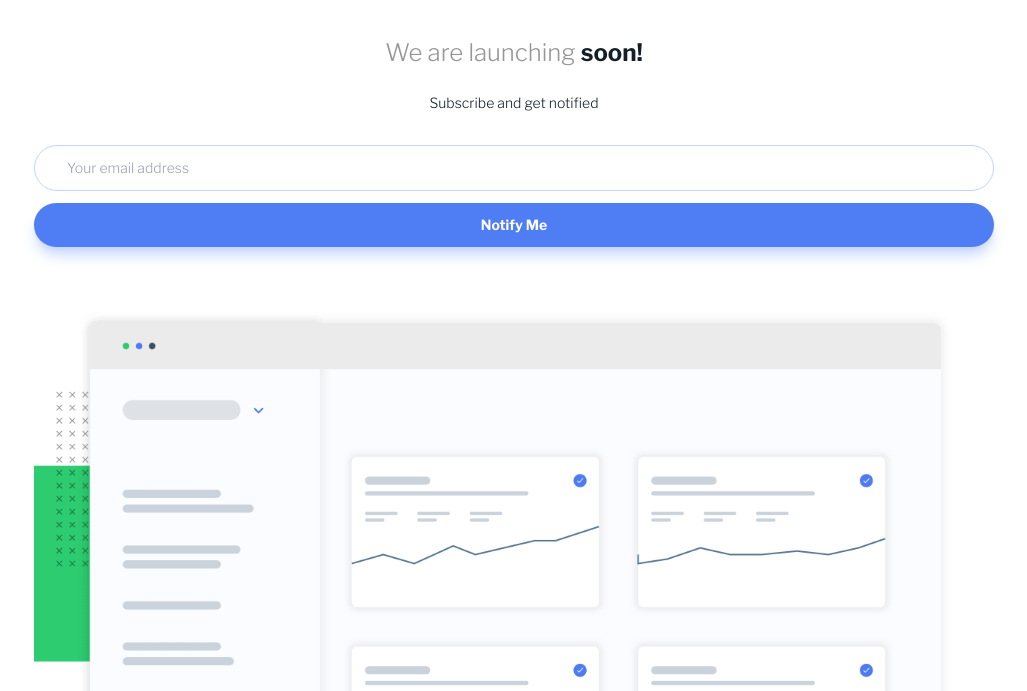
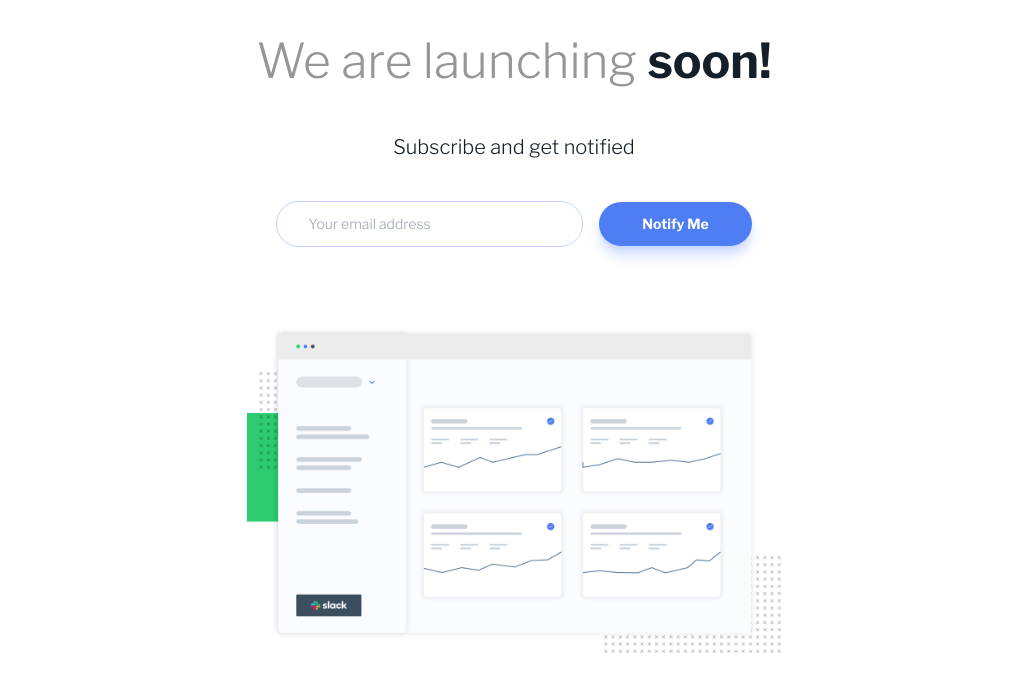
Before and after one commit to gusanchefullstack/prj-03-ping-single-column-coming-soon-page, a website built with Vite: page index.html in a window 1280 px wide. Shown: the part 109-800 px from the top of the page, without its empty margins (126-1153 px from the left). Built offline with nearby package versions, Linux system fonts and the light colour scheme.

Commit message:
📱  Add classes for desktop and tablet screens

```diff
--- a/index.html
+++ b/index.html
@@ -19,34 +19,41 @@
   <body>
     <div id="app" class="py-20 font-franklin text-xl">
       <img class="mx-auto" src="images/logo.svg" alt="logo" />
-      <h1 class="text-center text-2xl pt-10 pb-2 text-gray">
+      <h1 class="text-center text-2xl lg:text-5xl pt-10 pb-2 text-gray">
         We are launching <span class="font-bold text-VeryDarkBlue">soon!</span>
       </h1>
-      <p class="text-center my-4 text-sm text-VeryDarkBlue">
+      <p class="text-center my-4 lg:my-10 text-sm lg:text-xl text-VeryDarkBlue">
         Subscribe and get notified
       </p>
-      <div>
+      <div
+        class="lg:flex lg:flex-nowrap lg:justify-center lg:items-center lg:space-x-4 lg:relative lg:px-64"
+      >
         <input
-          class="block border-paleBlue mx-auto w-9/12 rounded-full py-3 border text-sm px-8 mt-8 outline-none"
+          class="block border-paleBlue mx-auto lg:mx-0 w-9/12 md:w-5/12 rounded-full py-3  border text-sm px-8 mt-8 lg:mt-0 outline-none lg:basis-2/5"
           type="email"
           name="email"
           id="email"
           placeholder="Your email address"
         />
-        <span id="email-missing" class="hidden mx-auto italic text-xs text-center text-lightRed mt-2 mb-6"
+        <span
+          id="email-missing"
+          class="hidden mx-auto italic text-xs text-center text-lightRed mt-2 mb-6 lg:absolute lg:left-[430px] lg:top-12"
           >Whoops! It looks like you forgot to add your email</span
         >
-        <span id="email-invalid" class="hidden mx-auto italic text-xs text-center text-lightRed mt-2 mb-6"
+        <span
+          id="email-invalid"
+          class="hidden mx-auto italic text-xs text-center text-lightRed mt-2 mb-6 lg:absolute lg:left-[430px] lg:top-12"
           >Please provide a valid email address</span
         >
-        <button id="submit-button"
-          class="block mx-auto bg-blue text-white text-sm font-bold w-9/12 rounded-full py-3 shadow-paleBlue shadow-lg mt-3 mb-8 hover:cursor-pointer hover:opacity-80"
+        <button
+          id="submit-button"
+          class="block mx-auto lg:mx-0 bg-blue text-white text-sm font-bold w-9/12 md:w-5/12 rounded-full py-3 shadow-paleBlue shadow-lg mt-3 lg:mt-0 mb-8 lg:mb-0 hover:cursor-pointer hover:opacity-80 lg:basis-1/5"
         >
           Notify Me
         </button>
       </div>
       <img
-        class="mx-auto w-9/12 mt-16 mb-28"
+        class="mx-auto w-9/12 lg:w-5/12 mt-16 lg:mt-20 mb-28"
         src="images/illustration-dashboard.png"
         alt="hero-image"
       />
```
